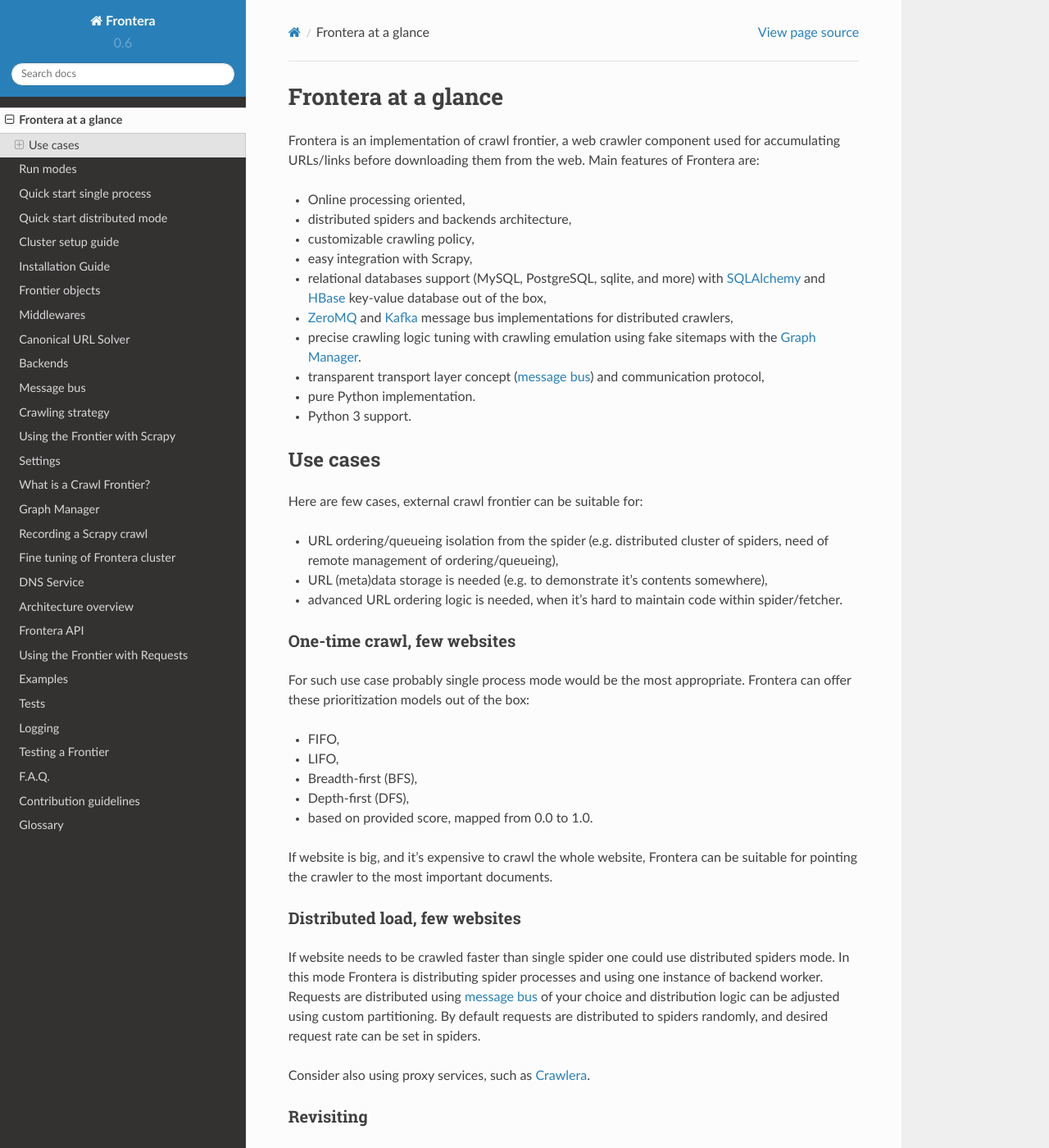
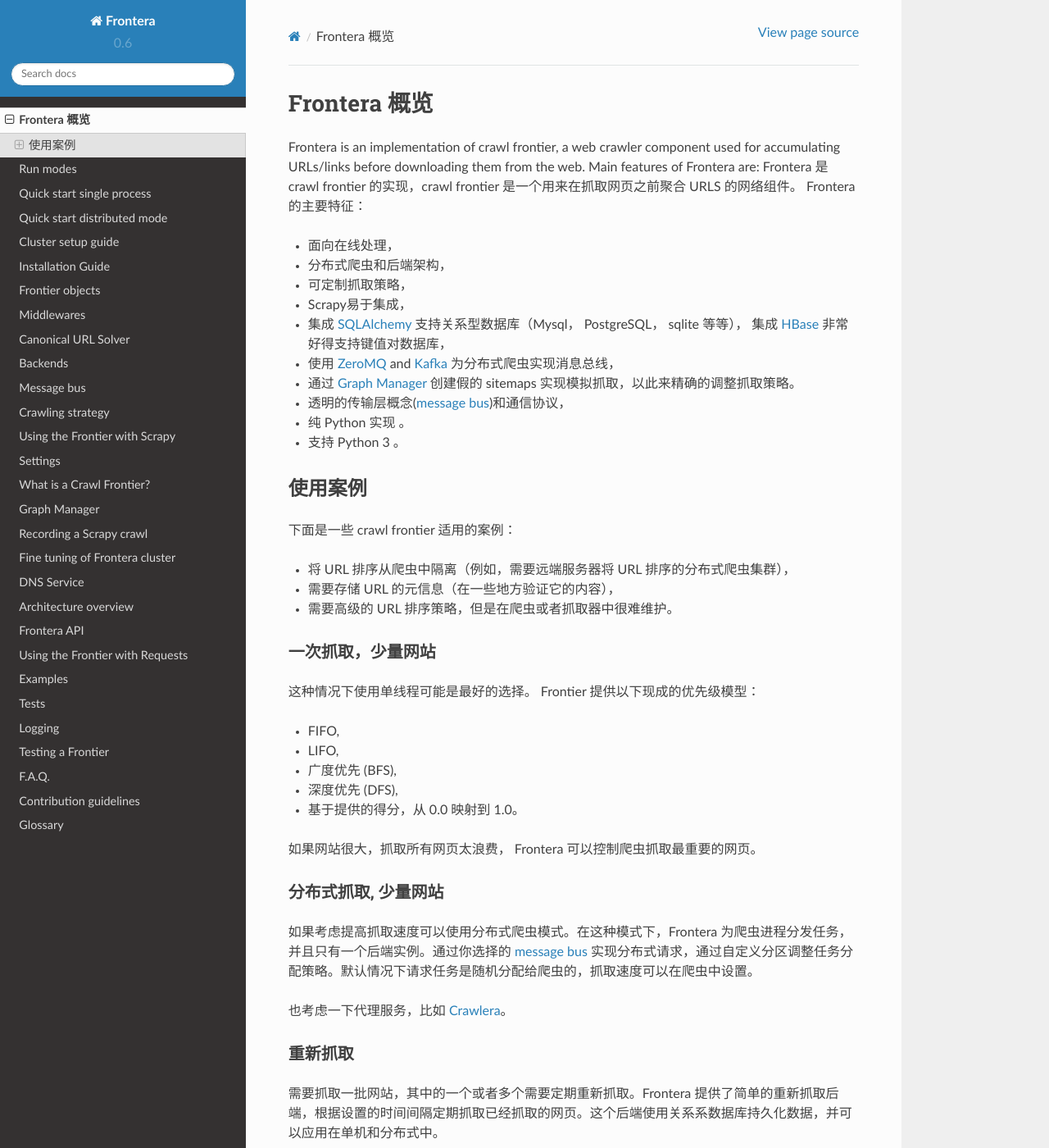
Before and after one commit to xsren/frontera-docs-zh_CN, a Sphinx documentation site: the page built from docs/source/topics/overview.rst, in a window 1280 px wide and 1400 px high. Shown: the whole window at 82% size. Built offline with Sphinx 7.4.7 and the Read the Docs theme 2.0.0, drawn with Linux system fonts in a browser that asks for light colours; some of the changed text lies outside the part shown.

Commit message:
finish overview

```diff
--- a/docs/source/topics/overview.rst
+++ b/docs/source/topics/overview.rst
@@ -1,96 +1,80 @@
 ====================
-Frontera at a glance
+Frontera 概览
 ====================
 
 Frontera is an implementation of crawl frontier, a web crawler component used for accumulating URLs/links before
 downloading them from the web. Main features of Frontera are:
+Frontera 是 crawl frontier 的实现，crawl frontier 是一个用来在抓取网页之前聚合 URLS 的网络组件。 Frontera的主要特征：
 
-* Online processing oriented,
-* distributed spiders and backends architecture,
-* customizable crawling policy,
-* easy integration with Scrapy,
-* relational databases support (MySQL, PostgreSQL, sqlite, and more) with `SQLAlchemy`_ and `HBase`_ key-value database
-  out of the box,
-* `ZeroMQ`_ and `Kafka`_ message bus implementations for distributed crawlers,
-* precise crawling logic tuning with crawling emulation using fake sitemaps with the
-  :doc:`Graph Manager <graph-manager>`.
-* transparent transport layer concept (:term:`message bus`) and communication protocol,
-* pure Python implementation.
-* Python 3 support.
+* 面向在线处理，
+* 分布式爬虫和后端架构，
+* 可定制抓取策略，
+* Scrapy易于集成，
+* 集成 `SQLAlchemy`_ 支持关系型数据库（Mysql， PostgreSQL， sqlite 等等）， 集成 `HBase`_ 非常好得支持键值对数据库，
+* 使用 `ZeroMQ`_ and `Kafka`_ 为分布式爬虫实现消息总线，
+* 通过 :doc:`Graph Manager <graph-manager>` 创建假的 sitemaps 实现模拟抓取，以此来精确的调整抓取策略。
+* 透明的传输层概念(:term:`message bus`)和通信协议，
+* 纯 Python 实现 。
+* 支持 Python 3 。
 
 
-.. _use-cases:
-
-Use cases
+使用案例
 ---------
 
-Here are few cases, external crawl frontier can be suitable for:
+下面是一些 crawl frontier 适用的案例：
 
-* URL ordering/queueing isolation from the spider (e.g. distributed cluster of spiders, need of remote management of
-  ordering/queueing),
-* URL (meta)data storage is needed (e.g. to demonstrate it's contents somewhere),
-* advanced URL ordering logic is needed, when it's hard to maintain code within spider/fetcher.
+* 将 URL 排序从爬虫中隔离（例如，需要远端服务器将 URL 排序的分布式爬虫集群），
+* 需要存储 URL 的元信息（在一些地方验证它的内容），
+* 需要高级的 URL 排序策略，但是在爬虫或者抓取器中很难维护。
 
-
-One-time crawl, few websites
+一次抓取，少量网站
 ^^^^^^^^^^^^^^^^^^^^^^^^^^^^
 
-For such use case probably single process mode would be the most appropriate. Frontera can offer these prioritization
-models out of the box:
+这种情况下使用单线程可能是最好的选择。 Frontier 提供以下现成的优先级模型：
 
 * FIFO,
 * LIFO,
-* Breadth-first (BFS),
-* Depth-first (DFS),
-* based on provided score, mapped from 0.0 to 1.0.
+* 广度优先 (BFS),
+* 深度优先 (DFS),
+* 基于提供的得分，从 0.0 映射到 1.0。
 
-If website is big, and it's expensive to crawl the whole website, Frontera can be suitable for pointing the crawler to
-the most important documents.
+如果网站很大，抓取所有网页太浪费， Frontera 可以控制爬虫抓取最重要的网页。
 
 
-Distributed load, few websites
+分布式抓取, 少量网站
 ^^^^^^^^^^^^^^^^^^^^^^^^^^^^^^
 
-If website needs to be crawled faster than single spider one could use distributed spiders mode. In this mode Frontera
-is distributing spider processes and using one instance of backend worker. Requests are distributed using
-:term:`message bus` of your choice and distribution logic can be adjusted using custom partitioning. By default requests
-are distributed to spiders randomly, and desired request rate can be set in spiders.
+如果考虑提高抓取速度可以使用分布式爬虫模式。在这种模式下，Frontera 为爬虫进程分发任务，并且只有一个后端实例。通过你选择的 :term:`message bus` 实现分布式请求，通过自定义分区调整任务分配策略。默认情况下请求任务是随机分配给爬虫的，抓取速度可以在爬虫中设置。
 
-Consider also using proxy services, such as `Crawlera`_.
+也考虑一下代理服务，比如 `Crawlera`_。
 
 
-Revisiting
+重新抓取
 ^^^^^^^^^^
 
-There is a set of websites and one need to re-crawl them on timely (or other) manner. Frontera provides simple
-revisiting backend, scheduling already visited documents for next visit using time interval set by option. This
-backend is using general relational database for persistence and can be used in single process or distributed
-spiders modes.
+需要抓取一批网站，其中的一个或者多个需要定期重新抓取。Frontera 提供了简单的重新抓取后端，根据设置的时间间隔定期抓取已经抓取的网页。这个后端使用关系系数据库持久化数据，并可以应用在单机和分布式中。
 
-Watchdog use case - when one needs to be notified about document changes, also could be addressed with such a backend
-and minor customization.
+看门狗案例 - 当需要通知文档变化时，也可以使用这样的后端和少量的自定义。
 
-
-Broad crawling
+广度抓取
 ^^^^^^^^^^^^^^
 
-This use case requires full distribution: spiders and backend. In addition to spiders process one should be running
-:term:`strategy worker` (s) and :term:`db worker` (s), depending on chosen partitioning scheme.
+这种使用案例要求完全的分布式：爬虫和后端都是分布式。除了运行 spiders，还应该运行 :term:`strategy worker` (s) 和 :term:`db worker` (s)，这取决于选择的分区策略。
 
-Frontera can be used for broad set of tasks related to large scale web crawling:
+Frontera可用于与大规模网络抓取相关的一系列广泛任务：
 
-* Broad web crawling, arbitrary number of websites and pages (we tested it on 45M documents volume and 100K websites),
-* Host-focused crawls: when you have more than 100 websites,
-* Focused crawling:
+* 广泛的网页抓取，任意数量的网站和页面（我们在45M文档卷和100K网站上做过测试），
+* 以主机为中心的抓取：当您有超过100个网站时，
+* 聚焦抓取：
 
-    * Topical: you search for a pages about some predefined topic,
-    * PageRank, HITS or other link graph algorithm guided.
+    * 主题：您搜索关于某个预定义主题的页面，
+    * PageRank，HITS或其他链接图算法指导。
 
-Here are some of the real world problems:
+下面是一些真实世界的问题：
 
-* Building a search engine with content retrieval from the web.
-* All kinds of research work on web graph: gathering links, statistics, structure of graph, tracking domain count, etc.
-* More general focused crawling tasks: e.g. you search for pages that are big hubs, and frequently changing in time.
+* 抓取网络中的内容检索构建搜索引擎。
+* 网络图的各种研究工作：收集链接，统计，图结构，跟踪域名计数等。
+* 更普遍的集中抓取任务：比如，您搜索的是大中心的网页，并且频繁更改时间。
 
 .. _`Frontera`: http://github.com/scrapinghub/frontera
 .. _`Crawlera`: http://crawlera.com/
```
